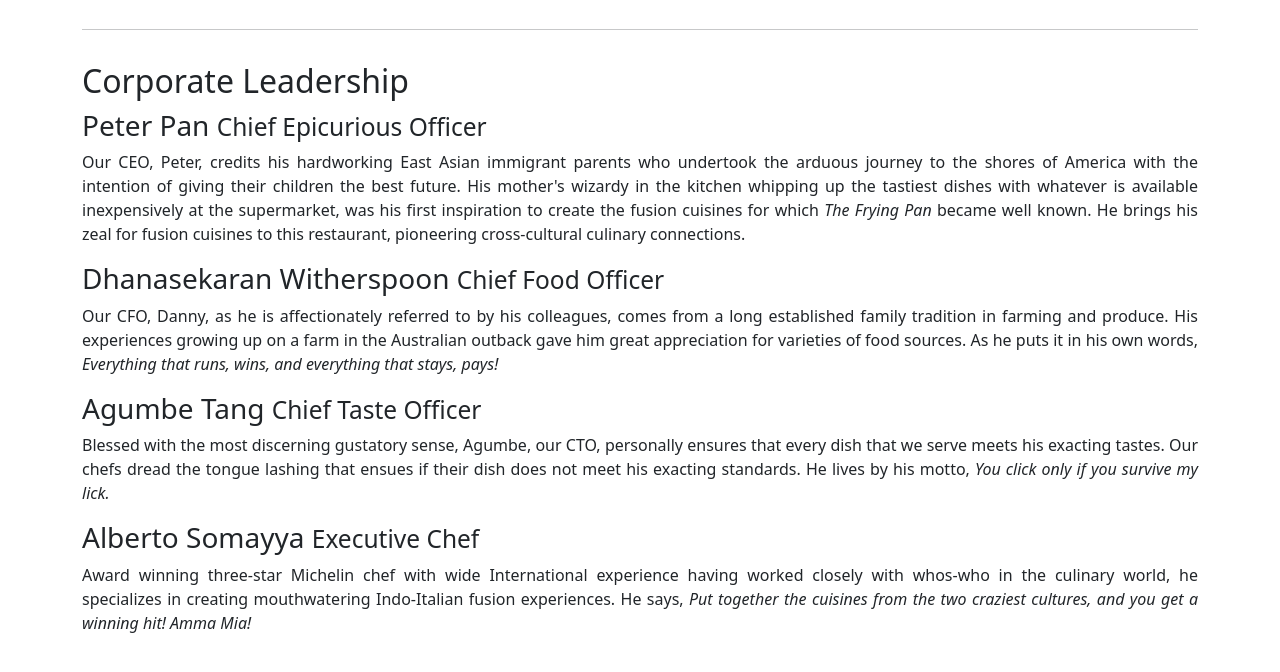
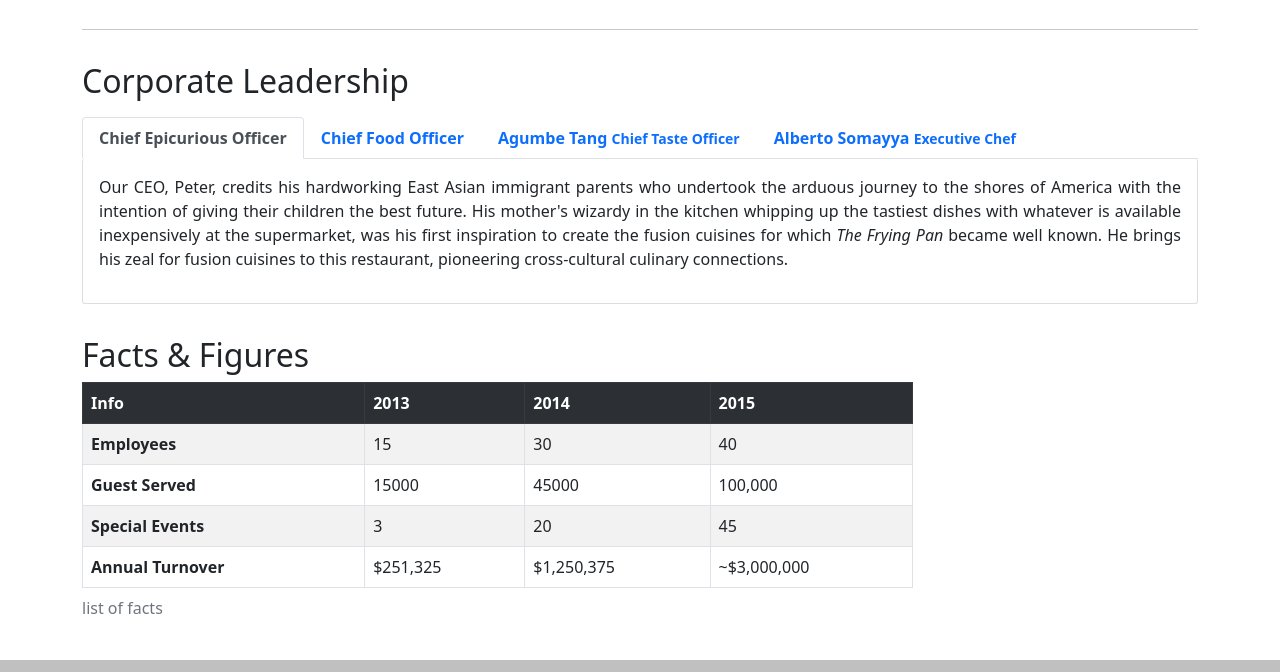
Before and after one commit to AikeNyanLynnOo/Learn-Bootstrap, a website: page aboutus.html in a window 1280 px wide. Shown: the part 944-1616 px from the top of the page. Drawn offline with nearby package versions, Linux system fonts and the light colour scheme.

Commit message:
Tabs & Pills

```diff
--- a/aboutus.html
+++ b/aboutus.html
@@ -29,7 +29,8 @@
             class="img"
             height="35"
             width="40"
-          /> Ristorante Con Fusion</a
+          />
+          Ristorante Con Fusion</a
         >
         <button
           type="button"
@@ -160,48 +161,108 @@
       <div class="row my-3">
         <div class="col-12">
           <h2>Corporate Leadership</h2>
-          <h3>Peter Pan <small>Chief Epicurious Officer</small></h3>
-          <p class="text-justify d-none d-sm-block">
-            Our CEO, Peter, credits his hardworking East Asian immigrant parents
-            who undertook the arduous journey to the shores of America with the
-            intention of giving their children the best future. His mother's
-            wizardy in the kitchen whipping up the tastiest dishes with whatever
-            is available inexpensively at the supermarket, was his first
-            inspiration to create the fusion cuisines for which
-            <em>The Frying Pan</em> became well known. He brings his zeal for
-            fusion cuisines to this restaurant, pioneering cross-cultural
-            culinary connections.
+          <nav class="nav nav-tabs mt-3" id="nav-tab" role="tablist">
+            <button
+              class="nav-link active"
+              id="nav-ceo"
+              type="button"
+              role="tab"
+              data-bs-toggle="tab"
+              data-bs-target="#tab-ceo"
+            >
+              <span class="d-none d-sm-block">Chief Epicurious Officer</span
+              ><span class="d-block d-sm-none">CEO</span></button
+            ><button
+              class="nav-link"
+              id="nav-cfo"
+              type="button"
+              role="tab"
+              data-bs-toggle="tab"
+              data-bs-target="#tab-cfo"
+            >
+              <span class="d-none d-sm-block">Chief Food Officer</span
+              ><span class="d-block d-sm-none">CFO</span></button
+            ><button
+              class="nav-link"
+              id="nav-cto"
+              type="button"
+              role="tab"
+              data-bs-toggle="tab"
+              data-bs-target="#tab-cto"
+            >
+              <span class="d-none d-sm-block"
+                >Agumbe Tang <small>Chief Taste Officer</small></span
+              >
+              <span class="d-block d-sm-none">CTO</span></button
+            ><button
+              class="nav-link"
+              id="nav-ef"
+              type="button"
+              role="tab"
+              data-bs-toggle="tab"
+              data-bs-target="#tab-ef"
+            >
+              <span class="d-none d-sm-block">
+                Alberto Somayya <small>Executive Chef</small></span
+              >
+              <span class="d-block d-sm-none">EF</span>
+            </button>
+          </nav>
+          <div
+            class="tab-content mb-3"
+            id="nav-tabContent"
+            role="tabcontentlist"
+          >
+            <div class="tab-pane fade show active" id="tab-ceo" role="tabpanel">
+              <p class="text-justify">
+                Our CEO, Peter, credits his hardworking East Asian immigrant
+                parents who undertook the arduous journey to the shores of
+                America with the intention of giving their children the best
+                future. His mother's wizardy in the kitchen whipping up the
+                tastiest dishes with whatever is available inexpensively at the
+                supermarket, was his first inspiration to create the fusion
+                cuisines for which
+                <em>The Frying Pan</em> became well known. He brings his zeal
+                for fusion cuisines to this restaurant, pioneering
+                cross-cultural culinary connections.
               </p>
-          <h3>Dhanasekaran Witherspoon <small>Chief Food Officer</small></h3>
-          <p class="text-justify d-none d-sm-block">
+            </div>
+            <div class="tab-pane slide" id="tab-cfo" role="tabpanel">
+              <p class="text-justify">
                 Our CFO, Danny, as he is affectionately referred to by his
                 colleagues, comes from a long established family tradition in
                 farming and produce. His experiences growing up on a farm in the
-            Australian outback gave him great appreciation for varieties of food
-            sources. As he puts it in his own words,
+                Australian outback gave him great appreciation for varieties of
+                food sources. As he puts it in his own words,
                 <em
-              >Everything that runs, wins, and everything that stays, pays!</em
+                  >Everything that runs, wins, and everything that stays,
+                  pays!</em
                 >
               </p>
-          <h3>Agumbe Tang <small>Chief Taste Officer</small></h3>
-          <p class="text-justify d-none d-sm-block">
-            Blessed with the most discerning gustatory sense, Agumbe, our CTO,
-            personally ensures that every dish that we serve meets his exacting
-            tastes. Our chefs dread the tongue lashing that ensues if their dish
-            does not meet his exacting standards. He lives by his motto,
+            </div>
+            <div class="tab-pane fade" id="tab-cto" role="tabpanel">
+              <p class="text-justify">
+                Blessed with the most discerning gustatory sense, Agumbe, our
+                CTO, personally ensures that every dish that we serve meets his
+                exacting tastes. Our chefs dread the tongue lashing that ensues
+                if their dish does not meet his exacting standards. He lives by
+                his motto,
                 <em>You click only if you survive my lick.</em>
               </p>
-          <h3>Alberto Somayya <small>Executive Chef</small></h3>
-          <p class="text-justify d-none d-sm-block">
+            </div>
+            <div class="tab-pane fade" id="tab-ef" role="tabpanel">
+              <p class="text-justify">
                 Award winning three-star Michelin chef with wide International
                 experience having worked closely with whos-who in the culinary
-            world, he specializes in creating mouthwatering Indo-Italian fusion
-            experiences. He says,
+                world, he specializes in creating mouthwatering Indo-Italian
+                fusion experiences. He says,
                 <em
-              >Put together the cuisines from the two craziest cultures, and you
-              get a winning hit! Amma Mia!</em
+                  >Put together the cuisines from the two craziest cultures, and
+                  you get a winning hit! Amma Mia!</em
                 >
               </p>
+            </div>
+          </div>
         </div>
       </div>
       <div class="row my-3">
--- a/css/style.css
+++ b/css/style.css
@@ -30,5 +30,21 @@ body {
 
 .navbar-dark {
   min-height: 50px;
-  background-color: rgba(191, 5, 248,0.9);
+  background-color: rgba(191, 5, 248, 0.9);
 }
+
+.nav-tabs button{
+  font-weight: bold;
+}
+
+.tab-content {
+  padding: 1em;
+  border-left: 1px solid #ddd;
+  border-bottom: 1px solid #ddd;
+  border-right: 1px solid #ddd;
+  border-radius: 3px;
+  -webkit-border-radius: 3px;
+  -moz-border-radius: 3px;
+  -ms-border-radius: 3px;
+  -o-border-radius: 3px;
+}
```
Lines whose indentation alone changed are shown as unchanged.
